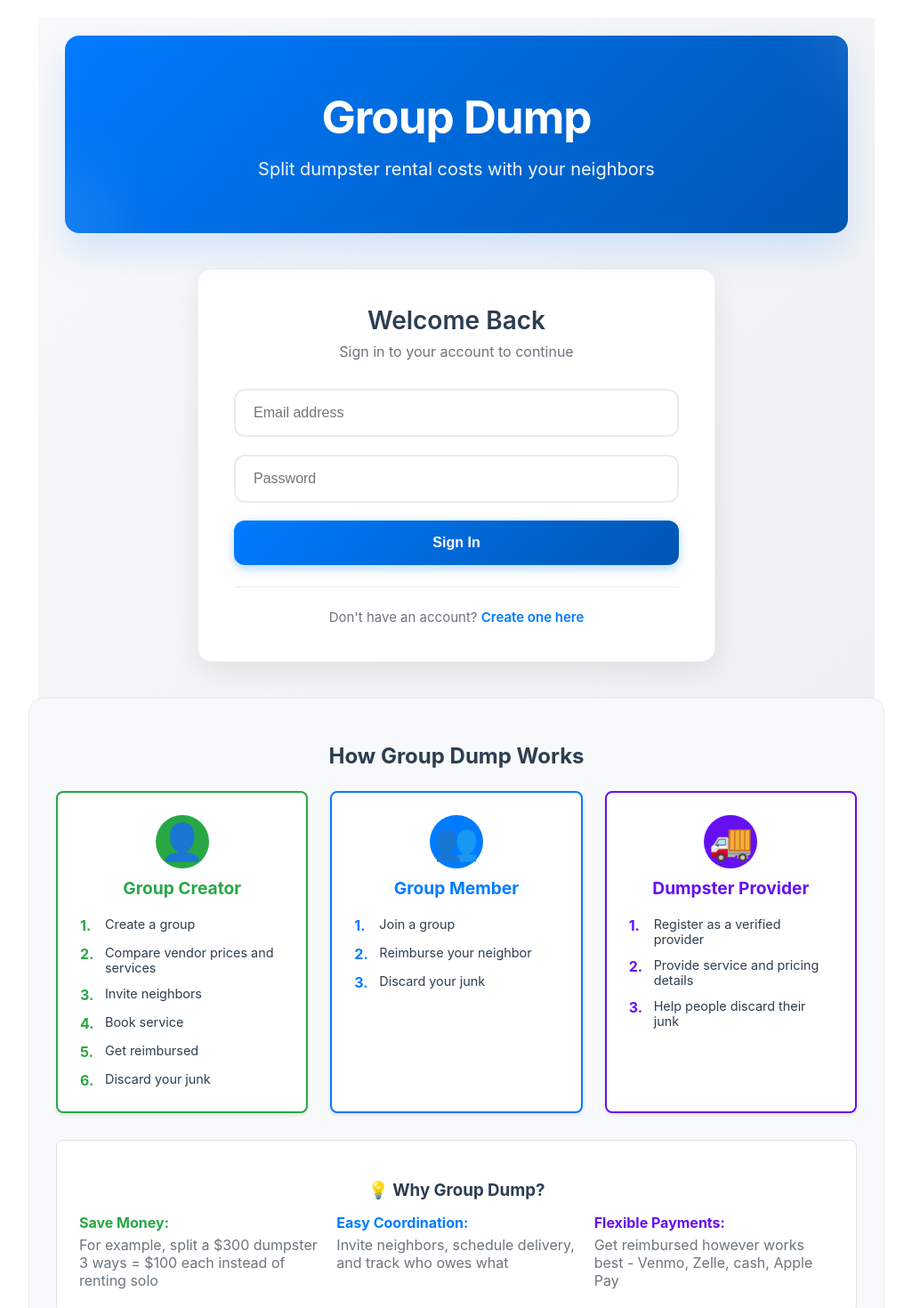
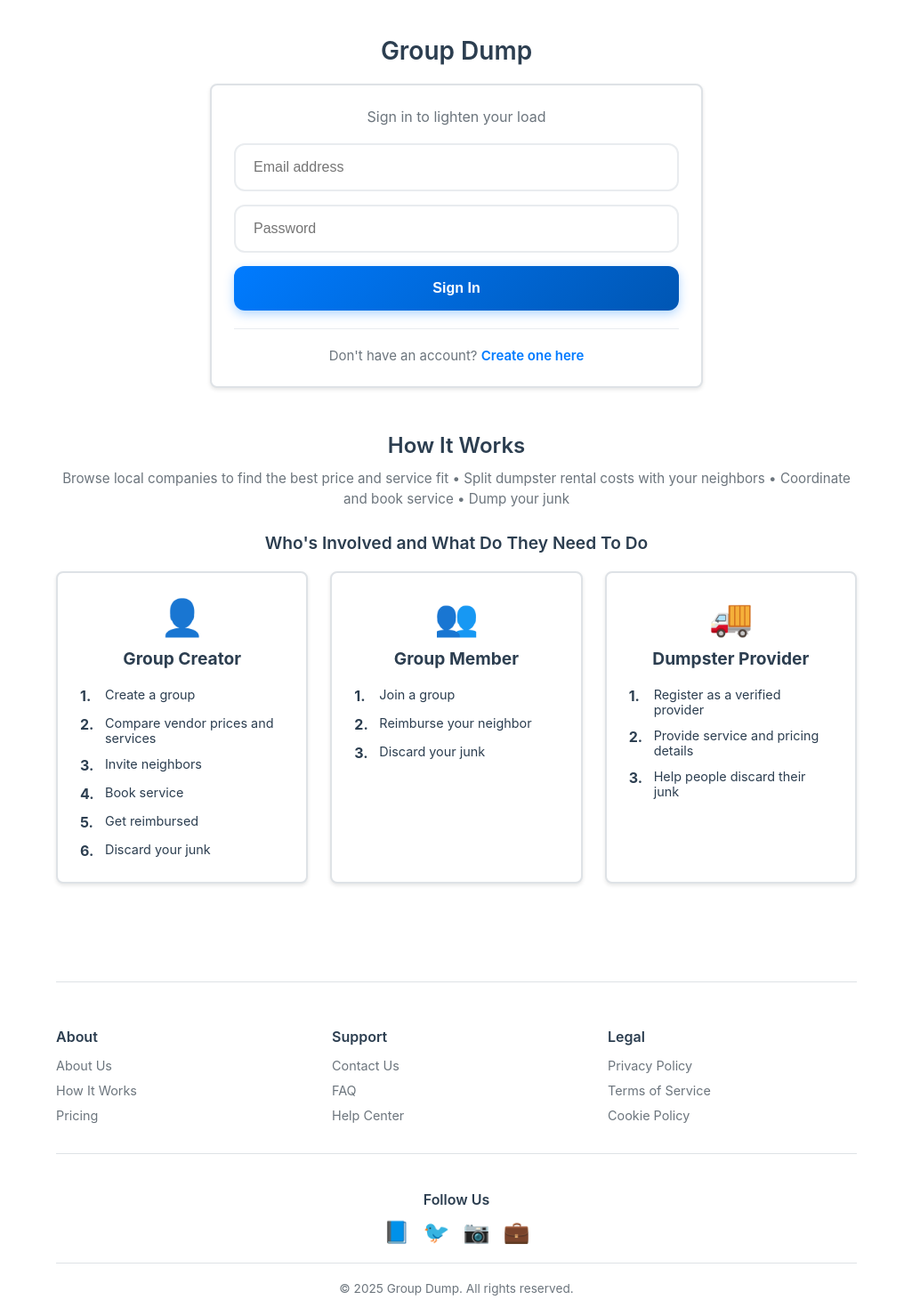
Before and after one commit to patrickmhaney/group_dump, a React (Create React App) app: page /login in a window 1280 px wide. Shown: the top 1470 px of the page at 89% size, without its empty margins (127-1152 px from the left). Built offline with nearby package versions, Linux system fonts and the light colour scheme.

Commit message:
checkpoint

```diff
--- a/src/components/Login.tsx
+++ b/src/components/Login.tsx
@@ -47,102 +47,56 @@ const Login: React.FC = () => {
       margin: '0 auto',
       padding: '20px',
       minHeight: '100vh',
-      background: 'linear-gradient(135deg, #f8f9fa 0%, #e9ecef 100%)',
       display: 'flex',
       flexDirection: 'column',
       justifyContent: 'flex-start',
       alignItems: 'center'
     }}>
-      {/* Hero Section */}
+      {/* Group Dump Header */}
       <div style={{
-        background: 'linear-gradient(135deg, #007bff 0%, #0056b3 100%)',
-        color: 'white',
-        padding: '60px 40px',
-        borderRadius: '16px',
-        marginBottom: '40px',
         textAlign: 'center',
-        boxShadow: '0 20px 40px rgba(0, 123, 255, 0.15)',
-        position: 'relative',
-        overflow: 'hidden',
+        marginBottom: '20px',
         width: '100%',
-        maxWidth: '800px'
+        maxWidth: '500px'
       }}>
-        <div style={{
-          position: 'absolute',
-          top: '-50%',
-          right: '-20%',
-          width: '200px',
-          height: '200px',
-          background: 'rgba(255, 255, 255, 0.1)',
-          borderRadius: '50%',
-          filter: 'blur(40px)'
-        }}></div>
-        <div style={{
-          position: 'absolute',
-          bottom: '-30%',
-          left: '-10%',
-          width: '150px',
-          height: '150px',
-          background: 'rgba(255, 255, 255, 0.08)',
-          borderRadius: '50%',
-          filter: 'blur(30px)'
-        }}></div>
-        <div style={{ position: 'relative', zIndex: 1 }}>
-          <h1 style={{
-            fontSize: '3.2em',
-            margin: '0 0 16px 0',
-            fontWeight: '700',
-            letterSpacing: '-0.02em'
-          }}>
-            Group Dump
-          </h1>
-          <p style={{
-            fontSize: '1.25em',
-            margin: '0',
-            opacity: '0.95',
-            fontWeight: '400'
-          }}>
-            Split dumpster rental costs with your neighbors
-          </p>
-        </div>
+        <h2 style={{
+          fontSize: '1.75em',
+          margin: '0',
+          color: '#2c3e50',
+          fontWeight: '600'
+        }}>
+          Group Dump
+        </h2>
       </div>
 
       {/* Login Form */}
       <div style={{
         background: 'white',
-        borderRadius: '16px',
-        padding: '40px',
-        marginBottom: '40px',
-        boxShadow: '0 10px 30px rgba(0, 0, 0, 0.08)',
-        border: '1px solid rgba(0, 0, 0, 0.05)',
+        borderRadius: '8px',
+        padding: '25px',
+        marginBottom: '20px',
+        boxShadow: '0 2px 4px rgba(0,0,0,0.1)',
+        border: '2px solid #dee2e6',
         width: '100%',
         maxWidth: '500px'
       }}>
         <div style={{
           textAlign: 'center',
-          marginBottom: '32px'
+          marginBottom: '20px'
         }}>
-          <h2 style={{
-            fontSize: '1.75em',
-            margin: '0 0 8px 0',
-            color: '#2c3e50',
-            fontWeight: '600'
-          }}>
-            Welcome Back
-          </h2>
           <p style={{
             color: '#6c757d',
             margin: '0',
             fontSize: '1rem'
           }}>
-            Sign in to your account to continue
+            Sign in to lighten your load
           </p>
         </div>
 
         <form onSubmit={handleSubmit} style={{
           display: 'flex',
           flexDirection: 'column',
-          gap: '20px',
+          gap: '15px',
           width: '100%'
         }}>
           <div>
@@ -254,8 +208,8 @@ const Login: React.FC = () => {
 
         <div style={{
           textAlign: 'center',
-          marginTop: '24px',
-          paddingTop: '24px',
+          marginTop: '20px',
+          paddingTop: '20px',
           borderTop: '1px solid #e9ecef'
         }}>
           <p style={{
@@ -285,17 +239,32 @@ const Login: React.FC = () => {
       </div>
 
       <div style={{
-        background: '#f8f9fa',
-        padding: '30px',
-        borderRadius: '16px',
+        padding: '10px 30px 30px 30px',
         marginBottom: '30px',
-        border: '1px solid #e9ecef',
         width: '100%',
         maxWidth: '900px'
       }}>
-        <h2 style={{ color: '#2c3e50', marginBottom: '25px', textAlign: 'center' }}>
-          How Group Dump Works
+        <h2 style={{ color: '#2c3e50', marginBottom: '12px', textAlign: 'center', fontSize: '1.5em', fontWeight: '600' }}>
+          How It Works
         </h2>
+        <p style={{
+          color: '#6c757d',
+          margin: '0 0 25px 0',
+          fontSize: '0.95rem',
+          lineHeight: '1.5',
+          textAlign: 'center'
+        }}>
+          Browse local companies to find the best price and service fit • Split dumpster rental costs with your neighbors • Coordinate and book service • Dump your junk
+        </p>
+        <h3 style={{
+          color: '#2c3e50',
+          margin: '0 0 20px 0',
+          fontSize: '1.2em',
+          fontWeight: '600',
+          textAlign: 'center'
+        }}>
+          Who's Involved and What Do They Need To Do
+        </h3>
 
         <div style={{
           display: 'grid',
@@ -308,49 +277,41 @@ const Login: React.FC = () => {
             background: 'white',
             padding: '25px',
             borderRadius: '8px',
-            border: '2px solid #28a745',
+            border: '2px solid #dee2e6',
             boxShadow: '0 2px 4px rgba(0,0,0,0.1)'
           }}>
             <div style={{ textAlign: 'center', marginBottom: '20px' }}>
               <div style={{
                 fontSize: '2.5em',
-                background: '#28a745',
-                borderRadius: '50%',
-                width: '60px',
-                height: '60px',
-                display: 'flex',
-                alignItems: 'center',
-                justifyContent: 'center',
-                margin: '0 auto 10px auto',
-                color: 'white'
+                margin: '0 auto 10px auto'
               }}>
                 👤
               </div>
-              <h3 style={{ color: '#28a745', margin: '0', fontSize: '1.2em' }}>Group Creator</h3>
+              <h3 style={{ color: '#2c3e50', margin: '0', fontSize: '1.2em' }}>Group Creator</h3>
             </div>
             <div style={{ textAlign: 'left' }}>
               <div style={{ marginBottom: '12px', display: 'flex', alignItems: 'flex-start' }}>
-                <span style={{ color: '#28a745', fontWeight: 'bold', marginRight: '8px', minWidth: '20px' }}>1.</span>
+                <span style={{ color: '#2c3e50', fontWeight: 'bold', marginRight: '8px', minWidth: '20px' }}>1.</span>
                 <span style={{ color: '#2c3e50', fontSize: '0.9em' }}>Create a group</span>
               </div>
               <div style={{ marginBottom: '12px', display: 'flex', alignItems: 'flex-start' }}>
-                <span style={{ color: '#28a745', fontWeight: 'bold', marginRight: '8px', minWidth: '20px' }}>2.</span>
+                <span style={{ color: '#2c3e50', fontWeight: 'bold', marginRight: '8px', minWidth: '20px' }}>2.</span>
                 <span style={{ color: '#2c3e50', fontSize: '0.9em' }}>Compare vendor prices and services</span>
               </div>
               <div style={{ marginBottom: '12px', display: 'flex', alignItems: 'flex-start' }}>
-                <span style={{ color: '#28a745', fontWeight: 'bold', marginRight: '8px', minWidth: '20px' }}>3.</span>
+                <span style={{ color: '#2c3e50', fontWeight: 'bold', marginRight: '8px', minWidth: '20px' }}>3.</span>
                 <span style={{ color: '#2c3e50', fontSize: '0.9em' }}>Invite neighbors</span>
               </div>
               <div style={{ marginBottom: '12px', display: 'flex', alignItems: 'flex-start' }}>
-                <span style={{ color: '#28a745', fontWeight: 'bold', marginRight: '8px', minWidth: '20px' }}>4.</span>
+                <span style={{ color: '#2c3e50', fontWeight: 'bold', marginRight: '8px', minWidth: '20px' }}>4.</span>
                 <span style={{ color: '#2c3e50', fontSize: '0.9em' }}>Book service</span>
               </div>
               <div style={{ marginBottom: '12px', display: 'flex', alignItems: 'flex-start' }}>
-                <span style={{ color: '#28a745', fontWeight: 'bold', marginRight: '8px', minWidth: '20px' }}>5.</span>
+                <span style={{ color: '#2c3e50', fontWeight: 'bold', marginRight: '8px', minWidth: '20px' }}>5.</span>
                 <span style={{ color: '#2c3e50', fontSize: '0.9em' }}>Get reimbursed</span>
               </div>
               <div style={{ marginBottom: '0', display: 'flex', alignItems: 'flex-start' }}>
-                <span style={{ color: '#28a745', fontWeight: 'bold', marginRight: '8px', minWidth: '20px' }}>6.</span>
+                <span style={{ color: '#2c3e50', fontWeight: 'bold', marginRight: '8px', minWidth: '20px' }}>6.</span>
                 <span style={{ color: '#2c3e50', fontSize: '0.9em' }}>Discard your junk</span>
               </div>
             </div>
@@ -361,37 +322,29 @@ const Login: React.FC = () => {
             background: 'white',
             padding: '25px',
             borderRadius: '8px',
-            border: '2px solid #007bff',
+            border: '2px solid #dee2e6',
             boxShadow: '0 2px 4px rgba(0,0,0,0.1)'
           }}>
             <div style={{ textAlign: 'center', marginBottom: '20px' }}>
               <div style={{
                 fontSize: '2.5em',
-                background: '#007bff',
-                borderRadius: '50%',
-                width: '60px',
-                height: '60px',
-                display: 'flex',
-                alignItems: 'center',
-                justifyContent: 'center',
-                margin: '0 auto 10px auto',
-                color: 'white'
+                margin: '0 auto 10px auto'
               }}>
                 👥
               </div>
-              <h3 style={{ color: '#007bff', margin: '0', fontSize: '1.2em' }}>Group Member</h3>
+              <h3 style={{ color: '#2c3e50', margin: '0', fontSize: '1.2em' }}>Group Member</h3>
             </div>
             <div style={{ textAlign: 'left' }}>
               <div style={{ marginBottom: '12px', display: 'flex', alignItems: 'flex-start' }}>
-                <span style={{ color: '#007bff', fontWeight: 'bold', marginRight: '8px', minWidth: '20px' }}>1.</span>
+                <span style={{ color: '#2c3e50', fontWeight: 'bold', marginRight: '8px', minWidth: '20px' }}>1.</span>
                 <span style={{ color: '#2c3e50', fontSize: '0.9em' }}>Join a group</span>
               </div>
               <div style={{ marginBottom: '12px', display: 'flex', alignItems: 'flex-start' }}>
-                <span style={{ color: '#007bff', fontWeight: 'bold', marginRight: '8px', minWidth: '20px' }}>2.</span>
+                <span style={{ color: '#2c3e50', fontWeight: 'bold', marginRight: '8px', minWidth: '20px' }}>2.</span>
                 <span style={{ color: '#2c3e50', fontSize: '0.9em' }}>Reimburse your neighbor</span>
               </div>
               <div style={{ marginBottom: '0', display: 'flex', alignItems: 'flex-start' }}>
-                <span style={{ color: '#007bff', fontWeight: 'bold', marginRight: '8px', minWidth: '20px' }}>3.</span>
+                <span style={{ color: '#2c3e50', fontWeight: 'bold', marginRight: '8px', minWidth: '20px' }}>3.</span>
                 <span style={{ color: '#2c3e50', fontSize: '0.9em' }}>Discard your junk</span>
               </div>
             </div>
@@ -402,78 +355,144 @@ const Login: React.FC = () => {
             background: 'white',
             padding: '25px',
             borderRadius: '8px',
-            border: '2px solid #6610f2',
+            border: '2px solid #dee2e6',
             boxShadow: '0 2px 4px rgba(0,0,0,0.1)'
           }}>
             <div style={{ textAlign: 'center', marginBottom: '20px' }}>
               <div style={{
                 fontSize: '2.5em',
-                background: '#6610f2',
-                borderRadius: '50%',
-                width: '60px',
-                height: '60px',
-                display: 'flex',
-                alignItems: 'center',
-                justifyContent: 'center',
-                margin: '0 auto 10px auto',
-                color: 'white'
+                margin: '0 auto 10px auto'
               }}>
                 🚚
               </div>
-              <h3 style={{ color: '#6610f2', margin: '0', fontSize: '1.2em' }}>Dumpster Provider</h3>
+              <h3 style={{ color: '#2c3e50', margin: '0', fontSize: '1.2em' }}>Dumpster Provider</h3>
             </div>
             <div style={{ textAlign: 'left' }}>
               <div style={{ marginBottom: '12px', display: 'flex', alignItems: 'flex-start' }}>
-                <span style={{ color: '#6610f2', fontWeight: 'bold', marginRight: '8px', minWidth: '20px' }}>1.</span>
+                <span style={{ color: '#2c3e50', fontWeight: 'bold', marginRight: '8px', minWidth: '20px' }}>1.</span>
                 <span style={{ color: '#2c3e50', fontSize: '0.9em' }}>Register as a verified provider</span>
               </div>
               <div style={{ marginBottom: '12px', display: 'flex', alignItems: 'flex-start' }}>
-                <span style={{ color: '#6610f2', fontWeight: 'bold', marginRight: '8px', minWidth: '20px' }}>2.</span>
+                <span style={{ color: '#2c3e50', fontWeight: 'bold', marginRight: '8px', minWidth: '20px' }}>2.</span>
                 <span style={{ color: '#2c3e50', fontSize: '0.9em' }}>Provide service and pricing details</span>
               </div>
               <div style={{ marginBottom: '0', display: 'flex', alignItems: 'flex-start' }}>
-                <span style={{ color: '#6610f2', fontWeight: 'bold', marginRight: '8px', minWidth: '20px' }}>3.</span>
+                <span style={{ color: '#2c3e50', fontWeight: 'bold', marginRight: '8px', minWidth: '20px' }}>3.</span>
                 <span style={{ color: '#2c3e50', fontSize: '0.9em' }}>Help people discard their junk</span>
               </div>
             </div>
           </div>
         </div>
 
+      </div>
+
+      {/* Footer */}
+      <footer style={{
+        width: '100%',
+        maxWidth: '900px',
+        borderTop: '1px solid #dee2e6',
+        paddingTop: '30px',
+        marginTop: '20px',
+        paddingBottom: '30px'
+      }}>
         <div style={{
-          background: 'white',
-          padding: '25px',
-          borderRadius: '8px',
-          border: '1px solid #dee2e6'
+          display: 'grid',
+          gridTemplateColumns: 'repeat(3, 1fr)',
+          gap: '30px',
+          marginBottom: '25px'
         }}>
-          <h3 style={{ color: '#2c3e50', marginBottom: '15px', textAlign: 'center' }}>
-            💡 Why Group Dump?
-          </h3>
-          <div style={{
-            display: 'grid',
-            gridTemplateColumns: 'repeat(auto-fit, minmax(200px, 1fr))',
-            gap: '20px'
-          }}>
-            <div>
-              <strong style={{ color: '#28a745' }}>Save Money:</strong>
-              <p style={{ margin: '5px 0 0 0', color: '#6c757d' }}>
-                For example, split a $300 dumpster 3 ways = $100 each instead of renting solo
-              </p>
-            </div>
-            <div>
-              <strong style={{ color: '#007bff' }}>Easy Coordination:</strong>
-              <p style={{ margin: '5px 0 0 0', color: '#6c757d' }}>
-                Invite neighbors, schedule delivery, and track who owes what
-              </p>
-            </div>
-            <div>
-              <strong style={{ color: '#6610f2' }}>Flexible Payments:</strong>
-              <p style={{ margin: '5px 0 0 0', color: '#6c757d' }}>
-                Get reimbursed however works best - Venmo, Zelle, cash, Apple Pay
-              </p>
-            </div>
+          {/* About */}
+          <div>
+            <h4 style={{ color: '#2c3e50', marginBottom: '12px', fontSize: '1em', fontWeight: '600' }}>
+              About
+            </h4>
+            <ul style={{ listStyle: 'none', padding: '0', margin: '0' }}>
+              <li style={{ marginBottom: '8px' }}>
+                <a href="#" style={{ color: '#6c757d', textDecoration: 'none', fontSize: '0.9em' }}>About Us</a>
+              </li>
+              <li style={{ marginBottom: '8px' }}>
+                <a href="#" style={{ color: '#6c757d', textDecoration: 'none', fontSize: '0.9em' }}>How It Works</a>
+              </li>
+              <li style={{ marginBottom: '8px' }}>
+                <a href="#" style={{ color: '#6c757d', textDecoration: 'none', fontSize: '0.9em' }}>Pricing</a>
+              </li>
+            </ul>
+          </div>
+
+          {/* Support */}
+          <div>
+            <h4 style={{ color: '#2c3e50', marginBottom: '12px', fontSize: '1em', fontWeight: '600' }}>
+              Support
+            </h4>
+            <ul style={{ listStyle: 'none', padding: '0', margin: '0' }}>
+              <li style={{ marginBottom: '8px' }}>
+                <a href="#" style={{ color: '#6c757d', textDecoration: 'none', fontSize: '0.9em' }}>Contact Us</a>
+              </li>
+              <li style={{ marginBottom: '8px' }}>
+                <a href="#" style={{ color: '#6c757d', textDecoration: 'none', fontSize: '0.9em' }}>FAQ</a>
+              </li>
+              <li style={{ marginBottom: '8px' }}>
+                <a href="#" style={{ color: '#6c757d', textDecoration: 'none', fontSize: '0.9em' }}>Help Center</a>
+              </li>
+            </ul>
+          </div>
+
+          {/* Legal */}
+          <div>
+            <h4 style={{ color: '#2c3e50', marginBottom: '12px', fontSize: '1em', fontWeight: '600' }}>
+              Legal
+            </h4>
+            <ul style={{ listStyle: 'none', padding: '0', margin: '0' }}>
+              <li style={{ marginBottom: '8px' }}>
+                <a href="#" style={{ color: '#6c757d', textDecoration: 'none', fontSize: '0.9em' }}>Privacy Policy</a>
+              </li>
+              <li style={{ marginBottom: '8px' }}>
+                <a href="#" style={{ color: '#6c757d', textDecoration: 'none', fontSize: '0.9em' }}>Terms of Service</a>
+              </li>
+              <li style={{ marginBottom: '8px' }}>
+                <a href="#" style={{ color: '#6c757d', textDecoration: 'none', fontSize: '0.9em' }}>Cookie Policy</a>
+              </li>
+            </ul>
           </div>
         </div>
-      </div>
+
+        {/* Social Media */}
+        <div style={{
+          textAlign: 'center',
+          paddingTop: '20px',
+          paddingBottom: '20px',
+          borderTop: '1px solid #dee2e6'
+        }}>
+          <h4 style={{ color: '#2c3e50', marginBottom: '12px', fontSize: '1em', fontWeight: '600' }}>
+            Follow Us
+          </h4>
+          <div style={{ display: 'flex', gap: '15px', justifyContent: 'center' }}>
+            <a href="#" style={{ color: '#6c757d', textDecoration: 'none', fontSize: '1.5em' }}>
+              📘
+            </a>
+            <a href="#" style={{ color: '#6c757d', textDecoration: 'none', fontSize: '1.5em' }}>
+              🐦
+            </a>
+            <a href="#" style={{ color: '#6c757d', textDecoration: 'none', fontSize: '1.5em' }}>
+              📷
+            </a>
+            <a href="#" style={{ color: '#6c757d', textDecoration: 'none', fontSize: '1.5em' }}>
+              💼
+            </a>
+          </div>
+        </div>
+
+        {/* Copyright */}
+        <div style={{
+          textAlign: 'center',
+          paddingTop: '20px',
+          borderTop: '1px solid #dee2e6'
+        }}>
+          <p style={{ color: '#6c757d', margin: '0', fontSize: '0.85em' }}>
+            © 2025 Group Dump. All rights reserved.
+          </p>
+        </div>
+      </footer>
     </div>
   );
 };
```
